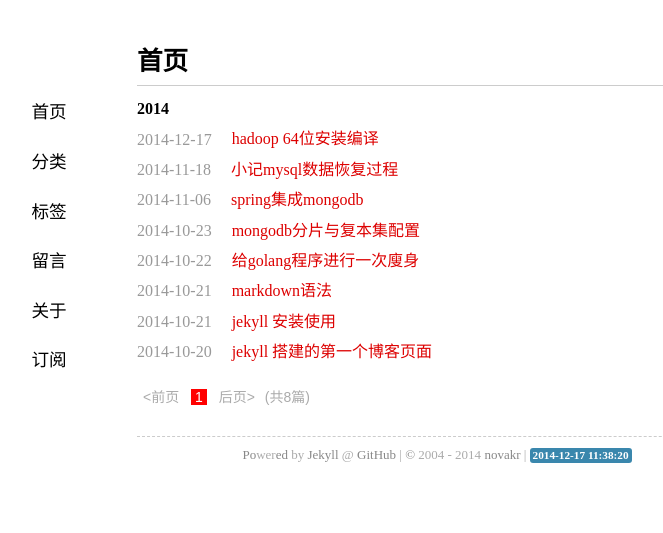
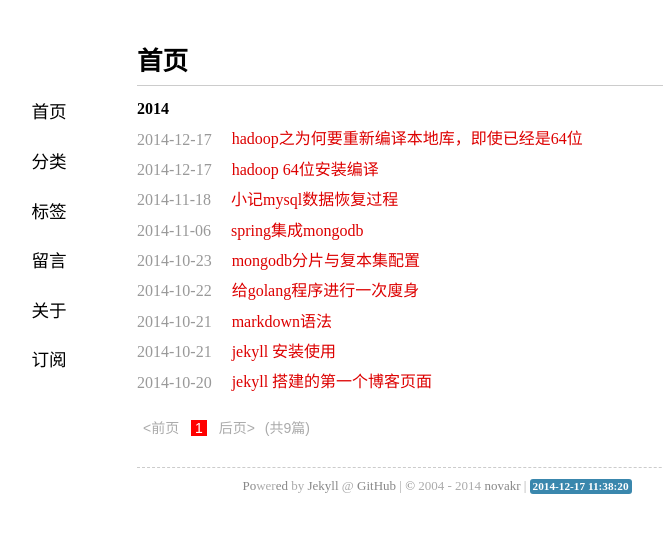
Before and after one commit to novakr/novakr.github.io, a Jekyll site: the page built from index.html, in a window 1280 px wide. Shown: the top 533 px of the page, without its empty margins (203-866 px from the left). Built offline with Jekyll 4.4.1, drawn with Linux system fonts in a browser that asks for light colours; Markdown is read by kramdown in place of the engine named in the settings; the list of posts is cut into pages by our own code; some of the changed lines change nothing that is shown.

Commit message:
why compile 64bit hadoop

```diff
--- a/_posts/2014-12-17-hadoop-install.md
+++ b/_posts/2014-12-17-hadoop-install.md
@@ -290,7 +290,7 @@ tar包 [https://github.com/apache/hadoop/archive/release-2.5.0.tar.gz](https://g
 	[zengjr@hadoop-zengjr native]$ file libhadoop.so.1.0.0
 	libhadoop.so.1.0.0: ELF 64-bit LSB shared object, x86-64, version 1 (SYSV), dynamically linked, not stripped
 
-ELF 64-bit 这就是64位的了.ps虽说现在hadoop中已经有64位链接文件了，还是可能会有问题的
+ELF 64-bit 这就是64位的了.ps虽说现在hadoop中已经有64位链接文件了，还是可能会有[问题](/2014/12/17/hadoop-so.html)的
 
 ##生成插件
 	[zengjr@hadoop-zengjr hadoop-maven-plugins]$ pwd
--- /dev/null
+++ b/_posts/2014-12-17-hadoop-so.md
@@ -0,0 +1,82 @@
+---
+date: 2014-12-17 19:40:29
+layout: post
+title: hadoop之为何要重新编译本地库，即使已经是64位
+categories: hadoop
+tags:  hadoop
+---
+
+Hadoop1.x中的本地库，作用在于生成文件的校验值，如果在JVM中生成，速度过慢，所以使用本地库（C代码或者直接搞定机器）速度非常快
+
+Hadoop2.x中的本地库使用本地的地方更多，所以强烈建议重新编译一下本地库，虽然没有正确的本地库，Hadoop也能运行，但是不好说以后会出现什么问题。
+
+
+
+虽然官方网站现在都已经给出64为的本地文件库，但是运行起来仍然会报错，
+
+原因在于，官方编译的64位本地库所在的机器的libc.so对应的文件，比我们的机器中的libc.so对应的文件版本要高，因此，即使是64位的库，也会出错，要么重写编译，要么升级系统中的libc.so
+
+操作系统 centos 5.8
+hadoop版本为cloudera   hadoop-0.20.2-cdh3u3
+集群中设置支持gzip lzo压缩后，在对压缩文件进行读取或者对输入文件压缩的时候要使用到hadoop的本地库，本地库的默认位置在
+
+	$HADOOP_HOME/lib/native/Linux-amd64-64   (64位操作系统)
+	$HADOOP_HOME/lib/native/Linux-i386-32   （32位操作系统）
+文件夹中的libhadoop.so文件，就是hadoop的本地库。
+如果本地库不存在，或者本地库与当前操作系统的版本不一致的时候，会报下面的错误：
+
+	11/09/20 17:29:49 WARN util.NativeCodeLoader: Unable to load native-hadoop library for your platform… using builtin-java classes where applicable
+增加调试信息设置
+
+	$ export HADOOP_ROOT_LOGGER=DEBUG,console
+	$ hadoop fs -text /test/data/origz/access.log.gz
+	2012-04-24 15:55:43,269 WARN org.apache.hadoop.util.NativeCodeLoader: Unable to load native-hadoop library for your platform... using builtin-java classes where applicable
+	error libhadoop.so  /lib64/libc.so.6 required (libc 2.6)    /usr/local/hadoop/lib/native/Linux-amd64-64
+说明系统中的glibc的版本和libhadoop.so需要的版本不一致导致
+查看系统的libc版本
+
+	# ll /lib64/libc.so.6
+	lrwxrwxrwx 1 root root 11 Apr 24 16:49 /lib64/libc.so.6 -> libc-2.5.so
+系统中的版本为2.5
+将系统中的glibc升级为2.9
+下载glibc
+
+	wget  http://ftp.gnu.org/gnu/glibc/glibc-2.9.tar.bz2
+
+下载glibc-linuxthreads
+
+	wget http://ftp.gnu.org/gnu/glibc/glibc-linuxthreads-2.5.tar.bz2
+解压
+
+	$tar -jxvf glibc-2.9.tar.bz2
+	$cd glibc-2.9
+	$tar -jxvf ../glibc-linuxthreads-2.5.tar.bz2
+	$cd ..
+	$export CFLAGS="-g -O2"
+	$./glibc-2.9/configure --prefix=/usr --disable-profile --enable-add-ons --with-headers=/usr/include --with-binutils=/usr/bin
+	$make
+	#make install
+安装编译过程中需要注意三点：
+
+1.要将glibc-linuxthreads解压到glibc目录下。
+2.不能在glibc当前目录下运行configure。
+3.加上优化开关，export CFLAGS="-g -O2"，否则会出现错误
+
+
+安装完后，可以查看ls -l /lib/libc.so.6已升级
+
+	lrwxrwxrwx 1 root root 11 Apr 24 16:49 /lib64/libc.so.6 -> libc-2.9.so
+测试本地库是否升级
+
+	$ export HADOOP_ROOT_LOGGER=DEBUG,console
+	$ hadoop fs -text /test/data/origz/access.log.gz
+	12/04/25 08:54:47 INFO lzo.LzoCodec: Successfully loaded & initialized native-lzo library [hadoop-lzo rev 6bb1b7f8b9044d8df9b4d2b6641db7658aab3cf8]
+
+	12/04/25 08:54:47 DEBUG util.NativeCodeLoader: Trying to load the custom-built native-hadoop library...
+
+	12/04/25 08:54:47 INFO util.NativeCodeLoader: Loaded the native-hadoop library
+	12/04/25 08:54:47 INFO zlib.ZlibFactory: Successfully loaded & initialized native-zlib library
+
+	12/04/25 08:54:47 DEBUG fs.FSInputChecker: DFSClient readChunk got seqno 0 offsetInBlock 0 lastPacketInBlock false packetLen 132100
+
+可以看到将glibc升级后不再报错，已经成功加载本地库
```
